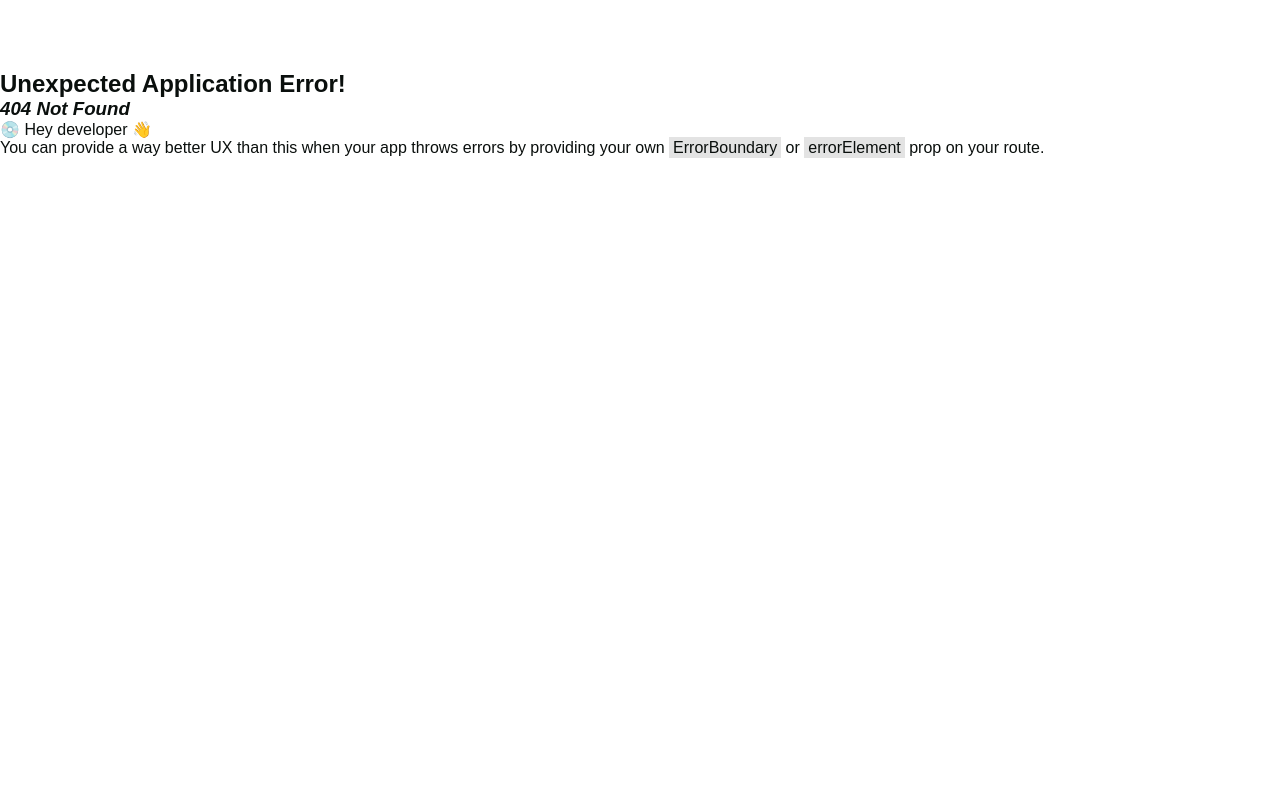
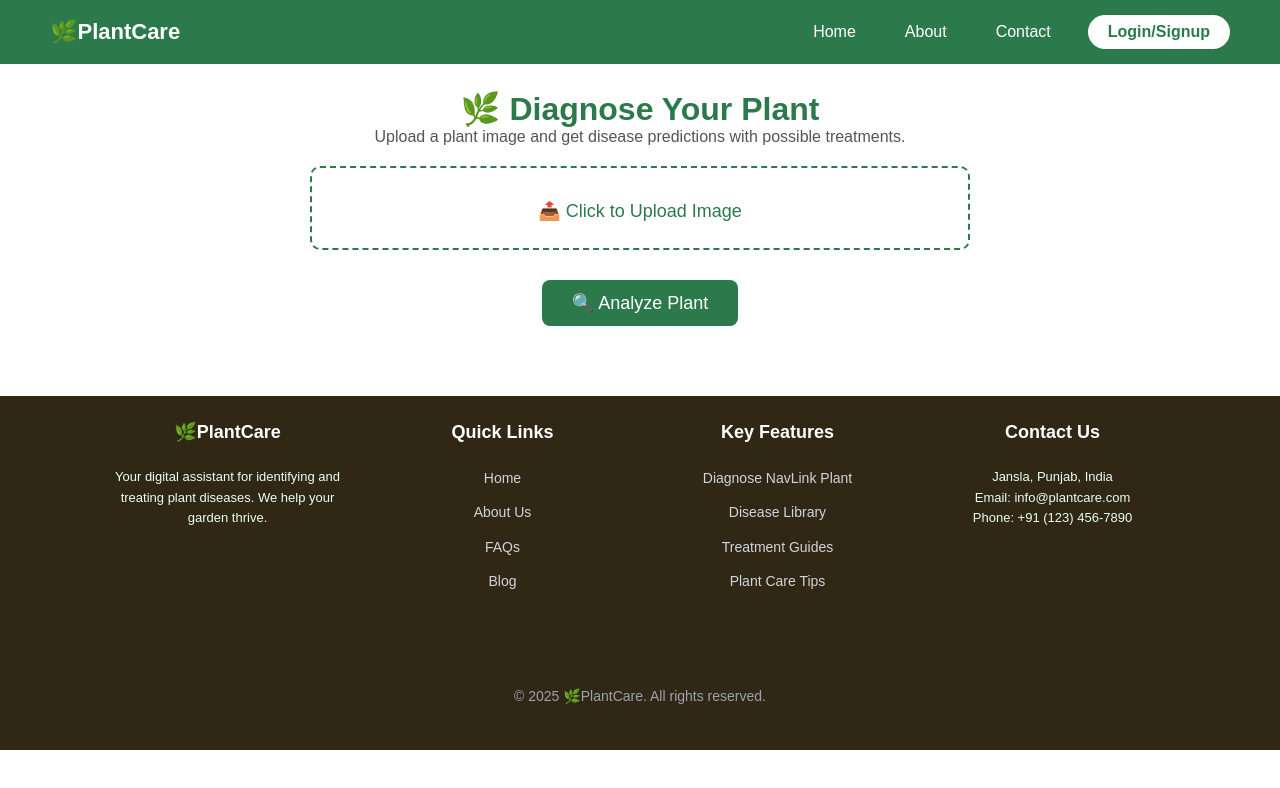
Before and after one commit to sumo-07/PlantDisease_React, a React (Vite) app: page /diagnose in a window 1280 px wide. Before the commit this address had no page. Shown: the top 788 px of the page. Built offline with nearby package versions, Linux system fonts and the light colour scheme.

Commit message:
adding the diagnose page

```diff
--- a/src/App.jsx
+++ b/src/App.jsx
@@ -5,6 +5,7 @@ import AppLayout from "./UI/AppLayout";
 import { Contact } from "./pages/Contact";
 import { Login } from "./pages/Login";
 import { SignUp } from "./pages/SignUp";
+import { Diagnose } from "./pages/Diagnose";
 
 
 export const App = () => {
@@ -41,6 +42,11 @@ export const App = () => {
           element: <SignUp />,
 
         },
+        {
+          path: "/diagnose",
+          element: <Diagnose />,
+
+        },
 
       ],
     },
--- /dev/null
+++ b/src/css/diagnose.css
@@ -0,0 +1,180 @@
+/* Main container */
+.diagnose-container {
+  max-width: 700px;
+  margin: 0 auto;
+  padding: 20px;
+  text-align: center;
+}
+
+/* Headings */
+.diagnose-heading {
+  font-size: 32px;
+  color: #2c7a4b;
+  font-weight: bold;
+}
+
+.diagnose-subheading {
+  font-size: 16px;
+  color: #555;
+  margin-bottom: 20px;
+}
+
+/* Upload Box */
+.upload-box {
+  border: 2px dashed #2c7a4b;
+  border-radius: 10px;
+  padding: 20px;
+  margin-bottom: 20px;
+  cursor: pointer;
+  transition: 0.2s ease;
+}
+
+.upload-box:hover {
+  background-color: #f2faf6;
+}
+
+.upload-label {
+  font-size: 18px;
+  color: #2c7a4b;
+  cursor: pointer;
+}
+
+/* Uploaded image preview */
+.preview-image {
+  width: 100%;
+  height: auto;
+  border-radius: 10px;
+}
+
+/* Analyze button */
+.analyze-btn {
+  padding: 12px 30px;
+  background-color: #2c7a4b;
+  color: white;
+  border: none;
+  border-radius: 8px;
+  font-size: 18px;
+  cursor: pointer;
+  transition: 0.2s ease;
+  margin-top: 10px;
+}
+
+.analyze-btn:hover {
+  background-color: #25673f;
+}
+
+/* Result box */
+.result-section {
+  margin-top: 30px;
+  text-align: left;
+  padding: 20px;
+  border-radius: 10px;
+  background-color: #f1f8f4;
+  border: 1px solid #cde8d9;
+}
+
+.result-title {
+  color: #2c7a4b;
+  margin-bottom: 5px;
+}
+
+.disease-name {
+  font-size: 22px;
+  font-weight: bold;
+  color: #d9534f;
+}
+
+.disease-description {
+  margin: 10px 0;
+  font-size: 15px;
+  line-height: 1.6;
+}
+
+.solution-title {
+  margin-top: 15px;
+  color: #2c7a4b;
+}
+
+.solution-list {
+  list-style: none;
+  padding: 0;
+}
+
+.solution-item {
+  margin-bottom: 8px;
+  font-size: 15px;
+  position: relative;
+  padding-left: 20px;
+}
+
+.solution-item::before {
+  content: "✔";
+  position: absolute;
+  left: 0;
+  color: #2c7a4b;
+}
+
+
+/* Doctor Section Title */
+.doctor-section-title {
+  margin-top: 25px;
+  font-size: 22px;
+  font-weight: bold;
+  color: #2c7a4b;
+  text-align: left;
+  margin-bottom: 15px;
+}
+
+/* Grid Layout */
+.doctor-grid {
+  display: grid;
+  grid-template-columns: repeat(auto-fit, minmax(210px, 1fr));
+  gap: 20px;
+  margin-top: 10px;
+}
+
+/* Doctor Card */
+.doctor-card {
+  background: #ffffff;
+  border: 1px solid #dcefe3;
+  border-radius: 12px;
+  padding: 15px;
+  text-align: center;
+  box-shadow: 0px 3px 10px rgba(0,0,0,0.05);
+  transition: 0.2s ease;
+}
+
+.doctor-card:hover {
+  transform: translateY(-5px);
+  box-shadow: 0px 5px 15px rgba(0,0,0,0.1);
+}
+
+/* Doctor Image */
+.doctor-img {
+  width: 80px;
+  height: 80px;
+  border-radius: 50%;
+  object-fit: cover;
+}
+
+/* Doctor Name */
+.doctor-name {
+  font-size: 18px;
+  font-weight: bold;
+  margin-top: 10px;
+  color: #2c7a4b;
+}
+
+/* Specialization */
+.doctor-specialty {
+  font-size: 14px;
+  color: #555;
+  margin: 6px 0;
+}
+
+/* Phone */
+.doctor-phone {
+  font-size: 15px;
+  font-weight: bold;
+  color: #25673f;
+}
--- /dev/null
+++ b/src/pages/Diagnose.jsx
@@ -0,0 +1,118 @@
+import React, { useState } from "react";
+import "../css/diagnose.css";   // Import CSS
+
+export const Diagnose = () => {
+    const [selectedImage, setSelectedImage] = useState(null);
+    const [preview, setPreview] = useState(null);
+    const [result, setResult] = useState(null);
+
+    const handleImageChange = (e) => {
+        const file = e.target.files[0];
+        if (file) {
+            setSelectedImage(file);
+            setPreview(URL.createObjectURL(file));
+            setResult(null);
+        }
+    };
+
+    const handleAnalyze = () => {
+        if (!selectedImage) {
+            alert("Please upload a plant image first.");
+            return;
+        }
+
+        // Fake backend response with doctor data
+        setTimeout(() => {
+            setResult({
+                disease: "Powdery Mildew",
+                description:
+                    "Powdery mildew is a fungal disease that forms white powder-like spots on leaves. It thrives in low humidity and poor ventilation.",
+                solutions: [
+                    "Remove all infected leaves immediately.",
+                    "Improve airflow around the plant.",
+                    "Spray neem oil on affected areas.",
+                    "Avoid overhead watering."
+                ],
+                doctors: [
+                    {
+                        name: "Dr. Aman Sharma",
+                        specialization: "Plant Pathologist - Fungal Diseases",
+                        phone: "+91 98765 43210",
+                        img: "https://randomuser.me/api/portraits/men/32.jpg"
+                    },
+                    {
+                        name: "Dr. Priya Khanna",
+                        specialization: "Botanist - Leaf Infection Specialist",
+                        phone: "+91 77889 55001",
+                        img: "https://randomuser.me/api/portraits/women/44.jpg"
+                    },
+                    {
+                        name: "Dr. Rohit Verma",
+                        specialization: "Agricultural Scientist - Crop Care",
+                        phone: "+91 90909 12345",
+                        img: "https://randomuser.me/api/portraits/men/76.jpg"
+                    }
+                ]
+            });
+        }, 1200);
+    };
+
+    return (
+        <div className="diagnose-container">
+            <h1 className="diagnose-heading">🌿 Diagnose Your Plant</h1>
+            <p className="diagnose-subheading">
+                Upload a plant image and get disease predictions with possible treatments.
+            </p>
+
+            <div className="upload-box">
+                {!preview ? (
+                    <label className="upload-label">
+                        <input
+                            type="file"
+                            accept="image/*"
+                            onChange={handleImageChange}
+                            style={{ display: "none" }}
+                        />
+                        📤 Click to Upload Image
+                    </label>
+                ) : (
+                    <img src={preview} alt="preview" className="preview-image" />
+                )}
+            </div>
+
+            <button className="analyze-btn" onClick={handleAnalyze}>
+                🔍 Analyze Plant
+            </button>
+
+            {result && (
+                <div className="result-section">
+                    <h2 className="result-title">🩺 Detected Disease:</h2>
+                    <h3 className="disease-name">{result.disease}</h3>
+
+                    <p className="disease-description">{result.description}</p>
+
+                    <h3 className="solution-title">✅ Solutions:</h3>
+                    <ul className="solution-list">
+                        {result.solutions.map((s, i) => (
+                            <li key={i} className="solution-item">{s}</li>
+                        ))}
+                    </ul>
+
+                    {/* Doctors Dashboard */}
+                    <h3 className="doctor-section-title">👨‍⚕️ Recommended Plant Doctors</h3>
+
+                    <div className="doctor-grid">
+                        {result.doctors.map((doc, index) => (
+                            <div className="doctor-card" key={index}>
+                                <img src={doc.img} alt={doc.name} className="doctor-img" />
+                                <h4 className="doctor-name">{doc.name}</h4>
+                                <p className="doctor-specialty">{doc.specialization}</p>
+                                <p className="doctor-phone">📞 {doc.phone}</p>
+                            </div>
+                        ))}
+                    </div>
+                </div>
+            )}
+        </div>
+    );
+};
--- a/src/pages/Home.jsx
+++ b/src/pages/Home.jsx
@@ -1,37 +1,31 @@
 import React, { useState } from 'react';
+import { useNavigate } from 'react-router-dom';
 
 export const Home = () => {
-    // 1. Set up state to track if the extra content is visible
-    // false by default, so it's hidden.
+
+    const navigate = useNavigate(); // For navigation
     const [isExtraContentVisible, setIsExtraContentVisible] = useState(false);
 
-    // 2. Create the event handler functions from your script.js
-
-    // Function for the diagnose buttons
+    // Navigate to /diagnose page
     const handleDiagnose = () => {
-        alert("🚧 Feature under construction 🚧\nSoon you'll be able to upload a plant photo for disease identification.");
+        navigate('/diagnose');
     };
 
-    // Function for the 'showInfoBtn'
     const handleShowInfo = () => {
-        setIsExtraContentVisible(true); // Show the extra content
+        setIsExtraContentVisible(true);
     };
 
-    // Function for the 'hideInfoBtn'
     const handleHideInfo = () => {
-        setIsExtraContentVisible(false); // Hide the extra content
-        window.scrollTo({ top: 0, behavior: 'smooth' }); // Scroll to top
+        setIsExtraContentVisible(false);
+        window.scrollTo({ top: 0, behavior: 'smooth' });
     };
 
     return (
         <>
-            {/* */}
-            {/* 3. Attach the onClick handler */}
             <button className="diagnose-btn" onClick={handleDiagnose}>
                 📷 Diagnose a plant
             </button>
 
-            {/* */}
             <div className="info-box">
                 <p>
                     Plant disease identification may be a complicated task for a newbie,
@@ -41,9 +35,6 @@ export const Home = () => {
                     of various causes, from pathogens to adverse environmental conditions.
                 </p>
 
-                {/* 4. Use the state to conditionally apply inline styles.
-                  This perfectly mimics your original script's logic.
-                */}
                 <div
                     className="extra-content"
                     id="extraContent"
@@ -64,7 +55,10 @@ export const Home = () => {
                     </ul>
 
                     <h3>Diseases Identification by Plant Type</h3>
-                    <p>Numerous plant diseases exist, mainly distributed among peas, potatoes, buckwheat, grasses, corn, flax, sunflower, rice, soybeans, and many others.</p>
+                    <p>
+                        Numerous plant diseases exist, mainly distributed among peas, potatoes,
+                        buckwheat, grasses, corn, flax, sunflower, rice, soybeans, and many others.
+                    </p>
 
                     <h3>Tree Disease</h3>
                     <p>The strong framework of the trunk and branches determines the tree's vitality...</p>
@@ -90,14 +84,11 @@ export const Home = () => {
                         <li>Soft stem or leaves</li>
                     </ul>
 
-                    {/* 3. Attach the onClick handler */}
-                    <button className="btn hide-btn" id="hideInfoBtn" onClick={handleHideInfo}>Hide Info</button>
+                    <button className="btn hide-btn" id="hideInfoBtn" onClick={handleHideInfo}>
+                        Hide Info
+                    </button>
                 </div>
 
-                {/* 4. Also use the state to show/hide this button.
-                  When content is visible, this button is hidden ('none').
-                  When content is hidden, this button is shown ('inline-block').
-                */}
                 <button
                     className="btn"
                     id="showInfoBtn"
@@ -108,15 +99,13 @@ export const Home = () => {
                 </button>
             </div>
 
-            {/* */}
             <main>
-                {/* 5. Converted your inline style to a React style object */}
                 <h2 style={{ textAlign: 'center', marginBottom: '30px', color: '#2c7a4b' }}>
                     Common Plant Diseases
                 </h2>
 
                 <section className="disease-gallery">
-                    {/* */}
+
                     <div className="disease-card">
                         <img src="https://strapi.myplantin.com/small_Example_of_Shot_Hole_Disease_b1f61159b2.webp" alt="Shot Hole Disease" />
                         <div className="card-body">
@@ -157,7 +146,6 @@ export const Home = () => {
                         </div>
                     </div>
 
-                    {/* */}
                     <div className="disease-card">
                         <img src="https://strapi.myplantin.com/small_Heat_Damage_1024x675_d37ee42fcd.webp" alt="Light or Heat Source Damage" />
                         <div className="card-body">
@@ -197,8 +185,9 @@ export const Home = () => {
                             <p>Humidity and drafts can become major troubles for your plant friends. Both ...</p>
                         </div>
                     </div>
+
                 </section>
             </main>
         </>
     );
-}
+};
```
